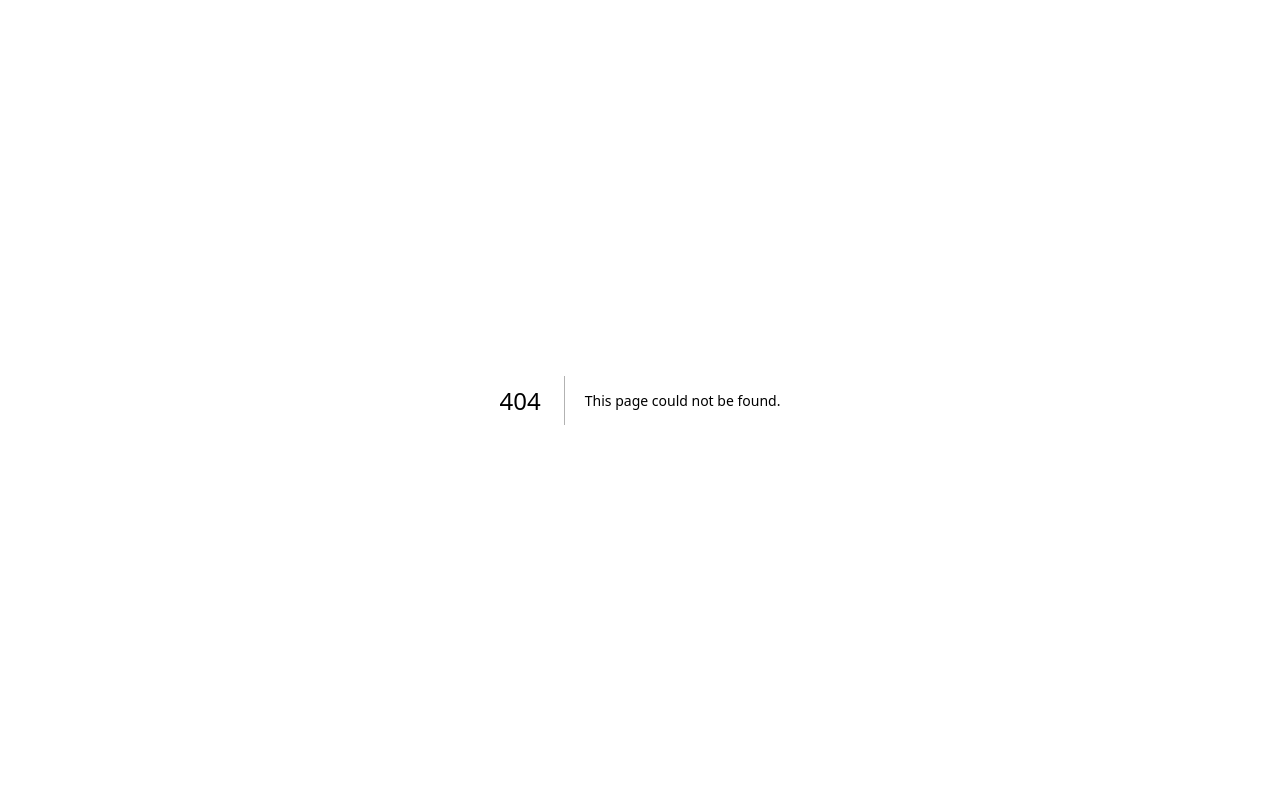
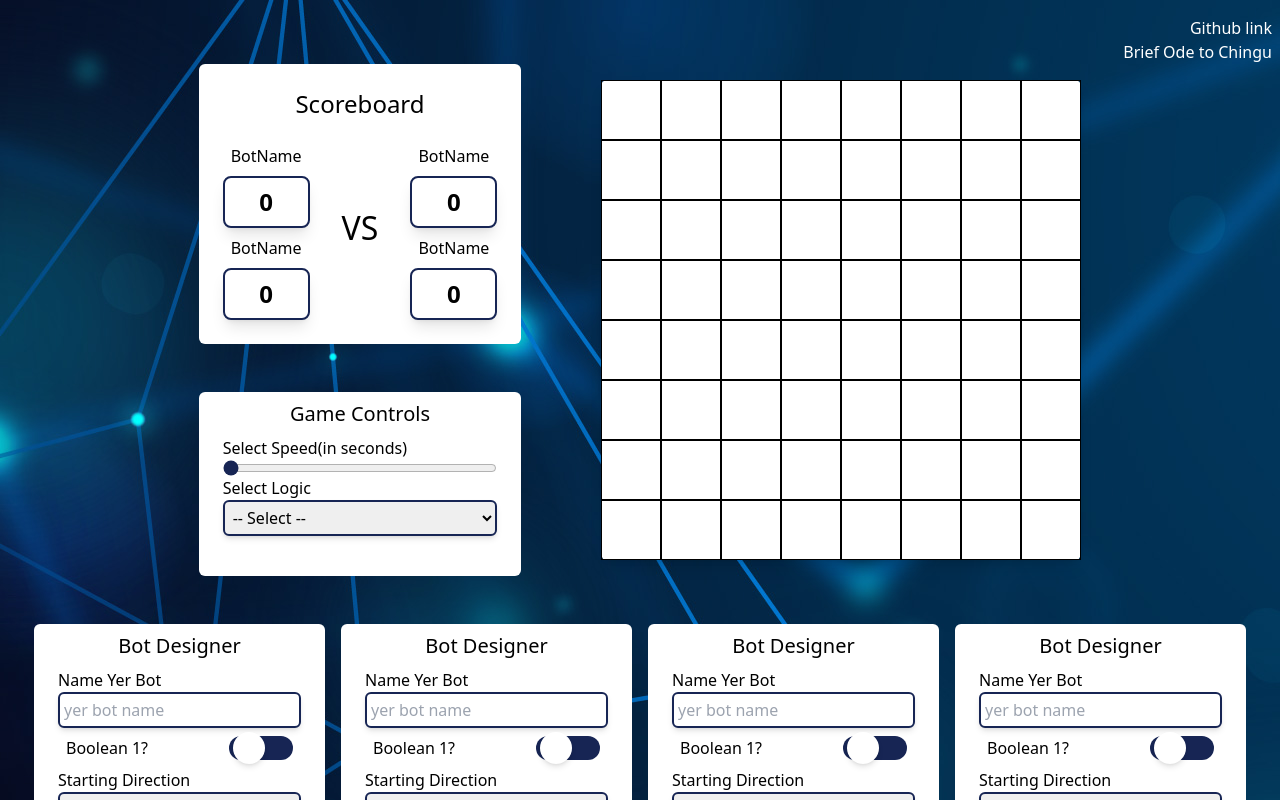
Before and after one commit to chingu-voyages/v44-tier2-team-26, a Next.js app: page /game in a window 1280 px wide. Before the commit this address had no page. Shown: the top 800 px of the page. Built offline with nearby package versions, Linux system fonts and the light colour scheme.

Commit message:
created game page

```diff
--- /dev/null
+++ b/pages/game.jsx
@@ -0,0 +1,37 @@
+import React from 'react'
+import Arena from "@/components/Arena";
+import Footer from "@/components/Footer";
+import GameControlsForm from "@/components/GameControlsForm";
+import Scoreboard from "@/components/Scoreboard";
+import UserControls from "@/components/UserControls";
+import ChinguOde from '@/components/ChinguOde';
+function game() {
+  return (
+       <div className='py-4'>
+      <main className="flex flex-col mb-[5rem]">
+        <ChinguOde/>
+        <div className="flex justify-center items-center gap-[5rem]">
+          {/* aside section */}
+          <div className="flex flex-col">
+            <Scoreboard />
+            <GameControlsForm />
+          </div>
+          {/* game view */}
+          <div className="flex items-center justify-center">
+            <Arena />
+          </div>
+        </div>
+        <div className="flex gap-4 justify-center items-center">
+          <UserControls />
+          <UserControls />
+          <UserControls />
+          <UserControls />
+        </div>
+      </main>
+      <Footer />
+    </div>
+
+  )
+}
+
+export default game
```
